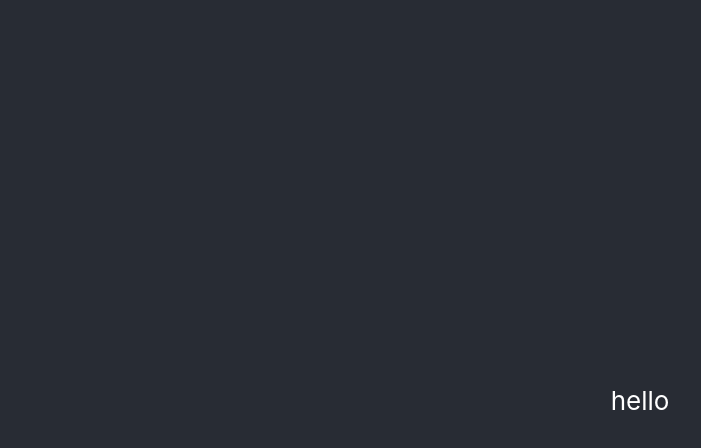
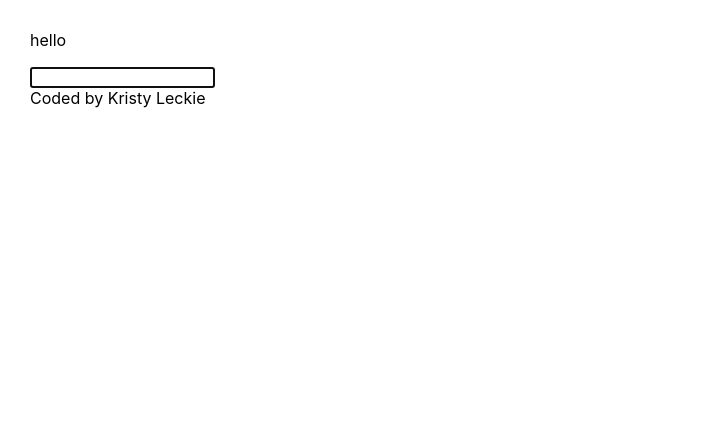
Before and after one commit to LeckieKristy/dictionary-project, a React (Create React App) app: page / in a window 1280 px wide. Shown: the top 448 px of the page, without its empty margins (0-701 px from the left). Built offline with nearby package versions, Linux system fonts and the light colour scheme.

Commit message:
Added form and Dictionary component

```diff
--- a/src/App.css
+++ b/src/App.css
@@ -1,38 +1,3 @@
-.App {
-  text-align: center;
+.App{
+  margin: 30px
 }
-
-.App-logo {
-  height: 40vmin;
-  pointer-events: none;
-}
-
-@media (prefers-reduced-motion: no-preference) {
-  .App-logo {
-    animation: App-logo-spin infinite 20s linear;
-  }
-}
-
-.App-header {
-  background-color: #282c34;
-  min-height: 100vh;
-  display: flex;
-  flex-direction: column;
-  align-items: center;
-  justify-content: center;
-  font-size: calc(10px + 2vmin);
-  color: white;
-}
-
-.App-link {
-  color: #61dafb;
-}
-
-@keyframes App-logo-spin {
-  from {
-    transform: rotate(0deg);
-  }
-  to {
-    transform: rotate(360deg);
-  }
-}
--- a/src/App.js
+++ b/src/App.js
@@ -1,9 +1,10 @@
-
 import './App.css';
+import Dictionary from "./Dictionary"
 
 export default function App() {
   return (
     <div className="App">
+      <div className='container'>
       <header className="App-header">
 
         <p>
@@ -11,6 +12,13 @@
         </p>
 
       </header>
+      <main>
+        <Dictionary />
+      </main>
+      <footer className='text-center'>
+        Coded by Kristy Leckie
+     </footer>
+    </div>
     </div>
   );
 }
--- /dev/null
+++ b/src/Dictionary.js
@@ -0,0 +1,27 @@
+import React, {useState} from "react";
+import "./Dictionary.css";
+
+export default function Dictionary(){
+    let [keyword, setKeyword] = useState("");
+    function search(event){
+        event.preventDefault();
+        alert(`Searching for ${keyword} definition`)
+    }
+
+    function handleKeywordChange(event){
+
+    setKeyword(event.target.value)
+    }
+
+return (
+<div className="Dictionary">
+
+    <form onSubmit={search}>
+        <input type="search"
+         autoFocus={true}
+         onChange={handleKeywordChange}/>
+    </form>
+
+</div>
+)
+}
```
Also changed, not shown: src/Dictionary.css (added).
